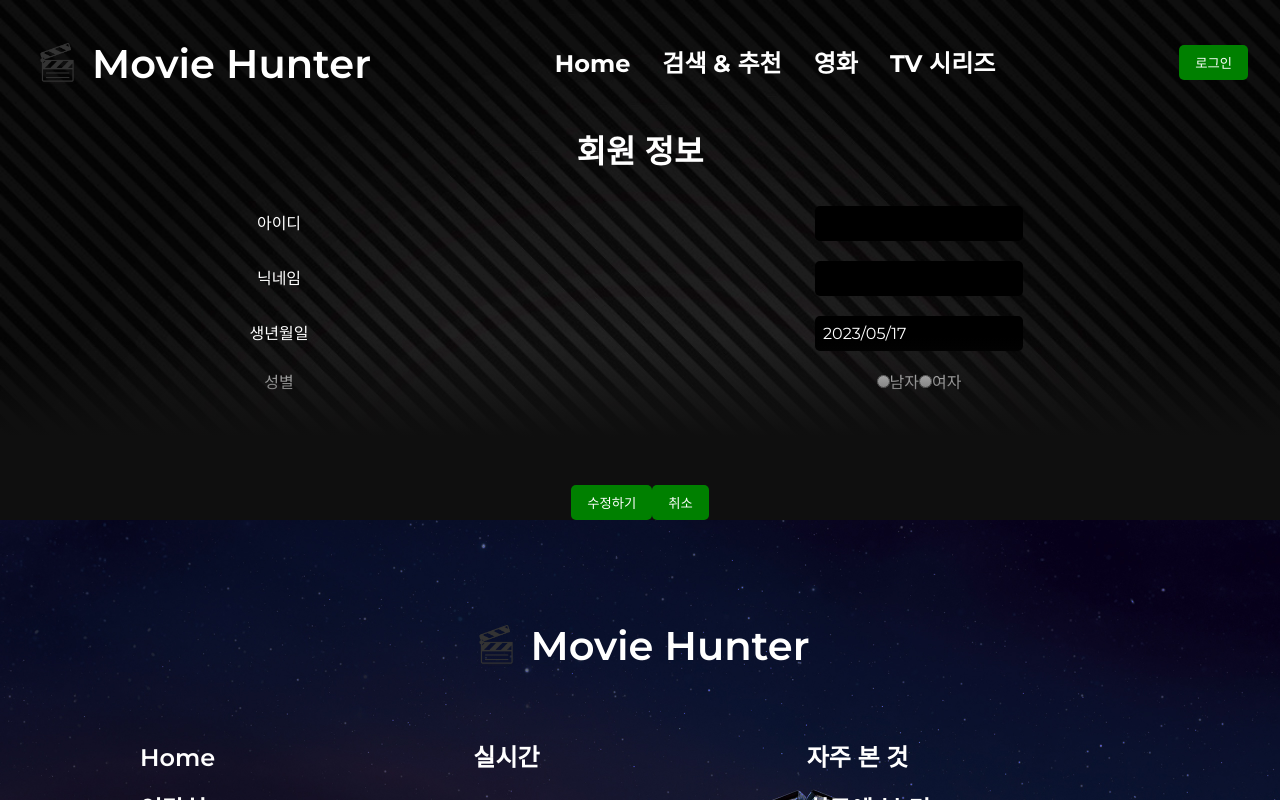
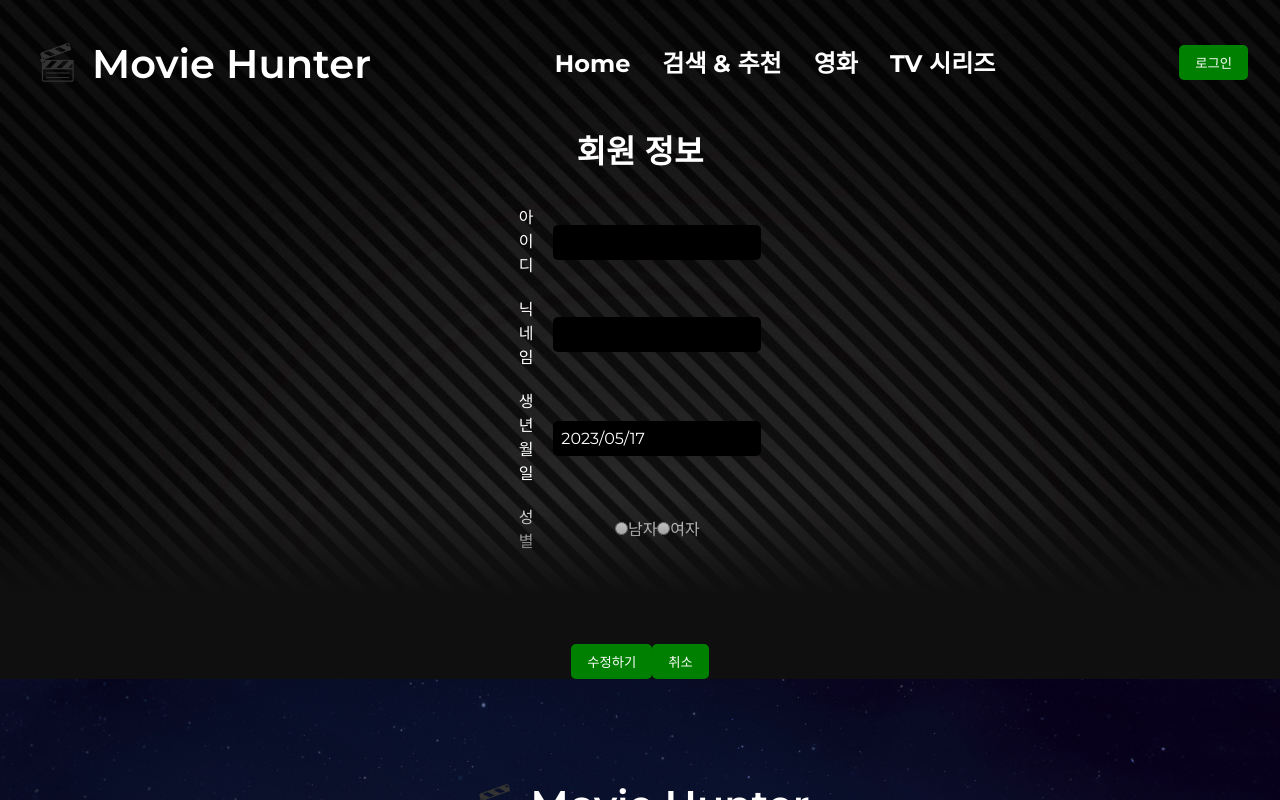
Before and after one commit to GNchoo/Movie_Hunter, a React (Create React App) app: page /mypage in a window 1280 px wide. Both pictures are taken after a click on the button "수정". Shown: the top 800 px of the page. Built offline with nearby package versions, Linux system fonts and the light colour scheme; the HTML template or start-up script is replaced by a standard one.

Commit message:
마이페이지 css 수정

```diff
--- a/src/components/MyInfo/MyInfo.jsx
+++ b/src/components/MyInfo/MyInfo.jsx
@@ -1,6 +1,5 @@
 import React, { useState } from "react";
 import bg from "../../assets/body-bg.jpg";
-import { Button, Table } from "./MyInfo.styled";
 import DatePicker from "react-datepicker";
 import { ServerApi } from "../../api/ServerApi";
 import { ko } from "date-fns/esm/locale";
@@ -43,10 +42,6 @@ const MyInfo = () => {
       .catch((error) => console.log(error));
   };
 
-  const HandleClickRadioButton = (e) => {
-    setUserSex(e.target.value);
-  };
-
   const userDelete = (event) => {
     if (window.confirm("정말 탈퇴하시겠습니까?")) {
       event.preventDefault();
@@ -62,16 +57,20 @@ const MyInfo = () => {
     }
   };
 
+  console.log(userSex);
+
   return (
     <div>
       <div className="page-header" style={{ backgroundImage: `url(${bg})` }}>
         <h1>회원 정보</h1>
         {isEditing ? (
           <div>
-            <Table className="userInfo">
+            <table style={{ width: "20%" }}>
               <tbody>
                 <tr>
-                  <td>아이디</td>
+                  <td>
+                    <label>아이디</label>
+                  </td>
                   <td>
                     <input
                       type="text"
@@ -83,7 +82,9 @@ const MyInfo = () => {
                   </td>
                 </tr>
                 <tr>
-                  <td>닉네임</td>
+                  <td>
+                    <label>닉네임</label>
+                  </td>
                   <td>
                     <input
                       type="text"
@@ -94,7 +95,9 @@ const MyInfo = () => {
                   </td>
                 </tr>
                 <tr>
-                  <td>생년월일</td>
+                  <td>
+                    <label>생년월일</label>
+                  </td>
                   <td>
                     <DatePicker
                       locale={ko}
@@ -105,31 +108,35 @@ const MyInfo = () => {
                   </td>
                 </tr>
                 <tr>
-                  <td>성별</td>
                   <td>
+                    <label>성별</label>
+                  </td>
+                  <td>
+                    <div>
                       <input
                         type="radio"
                         name="gender"
                         value="male"
-                      checked={sex === "male"}
-                      onChange={HandleClickRadioButton}
+                        checked={userSex === "male"}
+                        onChange={(e) => setUserSex(e.target.value)}
                       />
                       <label>남자</label>
                       <input
                         type="radio"
                         name="gender"
                         value="female"
-                      checked={sex === "female"}
-                      onChange={HandleClickRadioButton}
+                        checked={userSex === "female"}
+                        onChange={(e) => setUserSex(e.target.value)}
                       />
                       <label>여자</label>
+                    </div>
                   </td>
                 </tr>
               </tbody>
-            </Table>
+            </table>
           </div>
         ) : (
-          <Table className="userInfo">
+          <table style={{ width: "20%" }}>
             <tbody>
               <tr>
                 <td>아이디</td>
@@ -148,7 +155,7 @@ const MyInfo = () => {
                 <td>{userSex}</td>
               </tr>
             </tbody>
-          </Table>
+          </table>
         )}
       </div>
       <div className="userInfoButton">
@@ -160,8 +167,8 @@ const MyInfo = () => {
               alignItems: "center",
             }}
           >
-            <Button onClick={userModify}>수정하기</Button>
-            <Button onClick={() => setIsEditing(false)}>취소</Button>
+            <button onClick={userModify}>수정하기</button>
+            <button onClick={() => setIsEditing(false)}>취소</button>
           </div>
         ) : (
           <div
@@ -171,8 +178,8 @@ const MyInfo = () => {
               alignItems: "center",
             }}
           >
-            <Button onClick={() => setIsEditing(true)}>수정</Button>
-            <Button onClick={userDelete}>탈퇴</Button>
+            <button onClick={() => setIsEditing(true)}>수정</button>
+            <button onClick={userDelete}>탈퇴</button>
           </div>
         )}
       </div>
```
Lines whose indentation alone changed are shown as unchanged.
